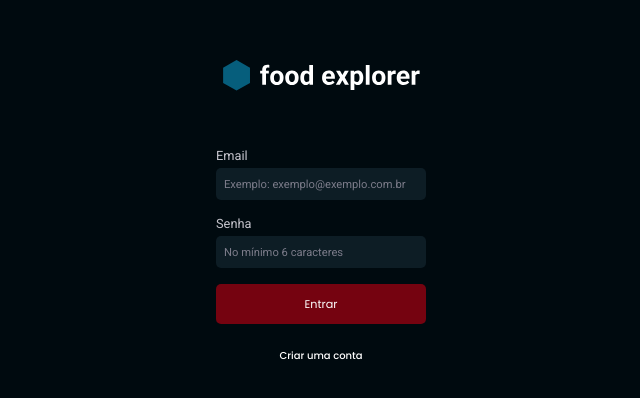
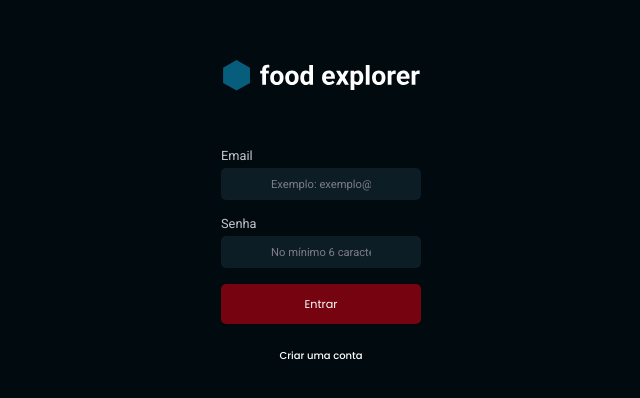
Before and after one commit to daiaanebarbosaf/foodexplorer, a React (Vite) app: page / in a window 1280 px wide. Shown: the part 188-586 px from the top of the page, without its empty margins (319-959 px from the left). Built offline with nearby package versions, Linux system fonts and the light colour scheme.

Commit message:
Responsividade do menu

```diff
--- a/src/components/Input/styles.js
+++ b/src/components/Input/styles.js
@@ -1,4 +1,5 @@
 import styled from 'styled-components';
+import { DEVICE_BREAKPOINTS } from "../../styles/deviceBreakpoints";
 
 export const Container = styled.div`
     width: 100%;
@@ -38,4 +39,11 @@ export const Container = styled.div`
          margin-left: 0.5rem;
          width: 1rem;
     }
+
+    @media (min-width: ${DEVICE_BREAKPOINTS.LG}){
+          > input {
+               width: 50%;
+               padding: 0rem;
+          }
+    }
 `;
```
